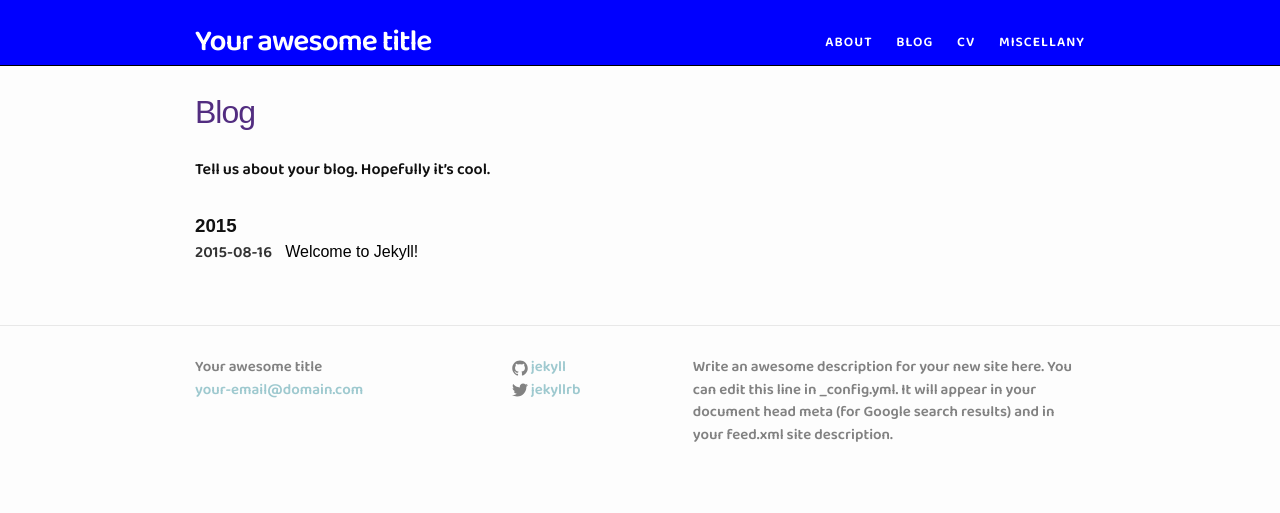
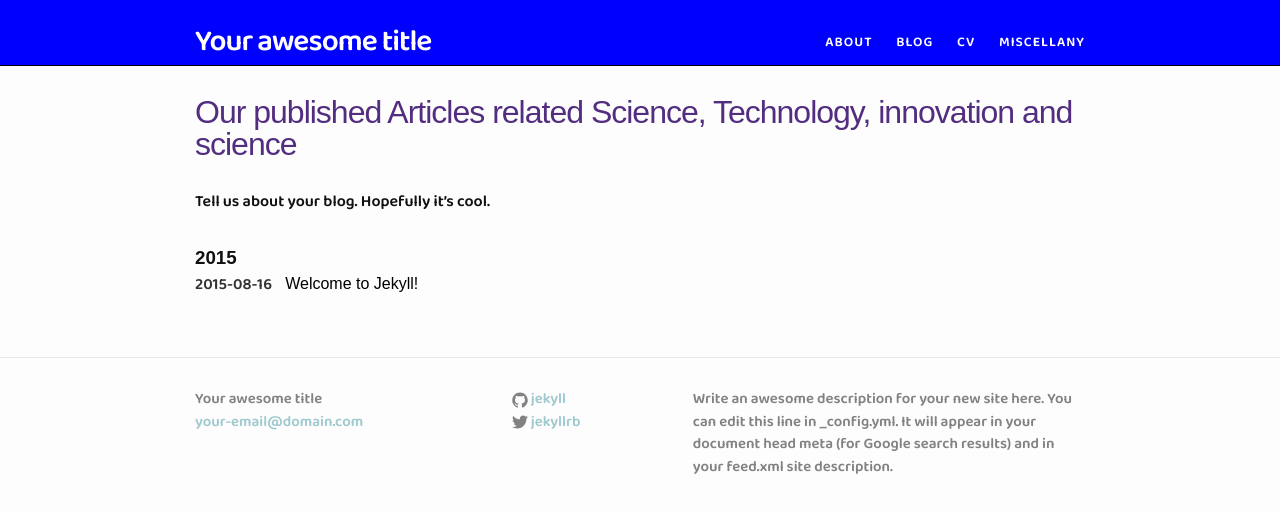
Before and after one commit to svmiller/steve-ngvb-jekyll-template, a Jekyll site: the page built from blog.md, in a window 1280 px wide. Shown: the top 513 px of the page. Built offline with Jekyll 4.4.1, drawn with Linux system fonts in a browser that asks for light colours.

Commit message:
Update blog.md

```diff
--- a/blog.md
+++ b/blog.md
@@ -1,7 +1,7 @@
 ---
 layout: page
-title: Blog
-permalink: /blog/
+title: Our published Articles related Science, Technology, innovation and science
+permalink:
 ---
 
 Tell us about your blog. Hopefully it's cool.
```
